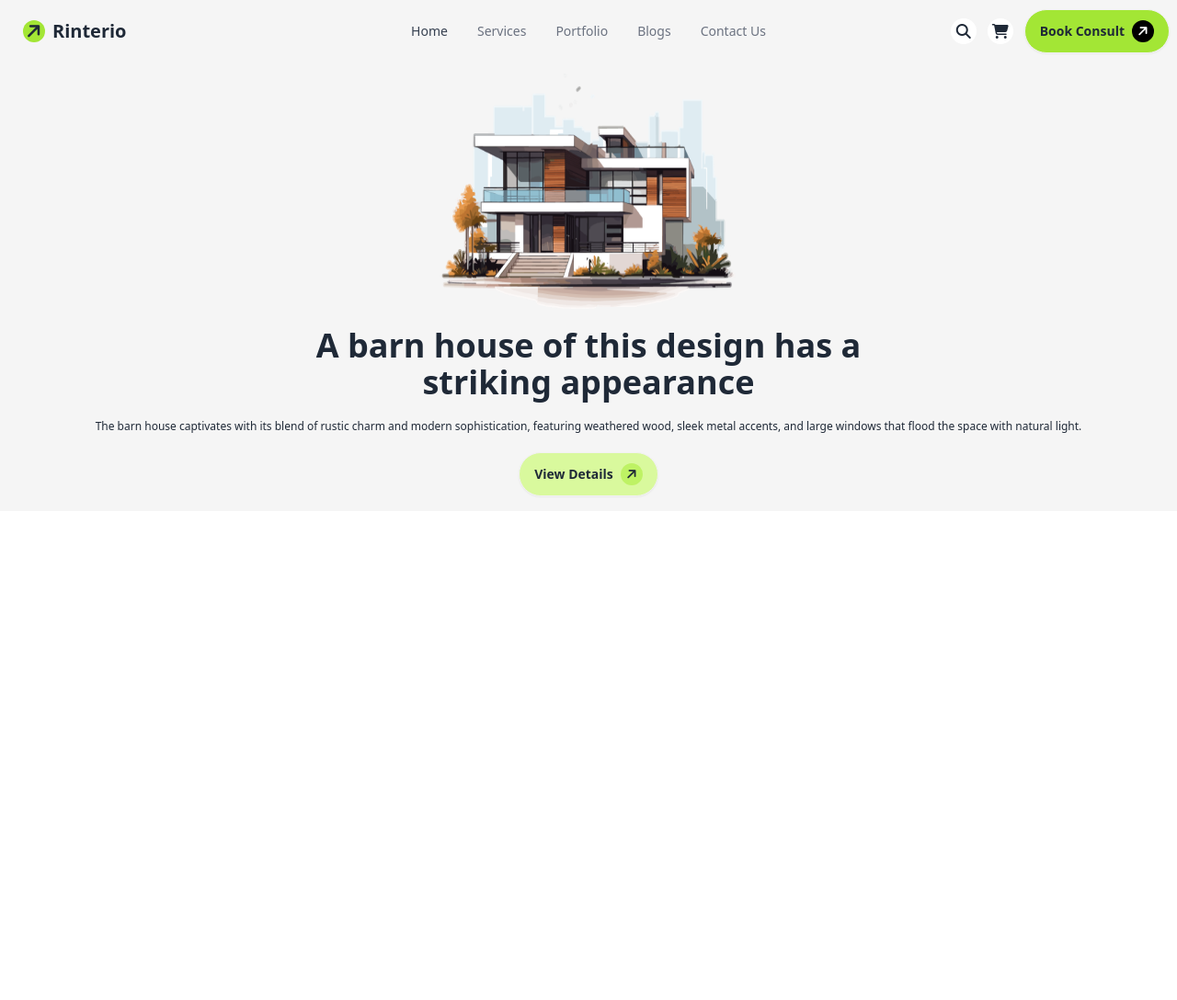
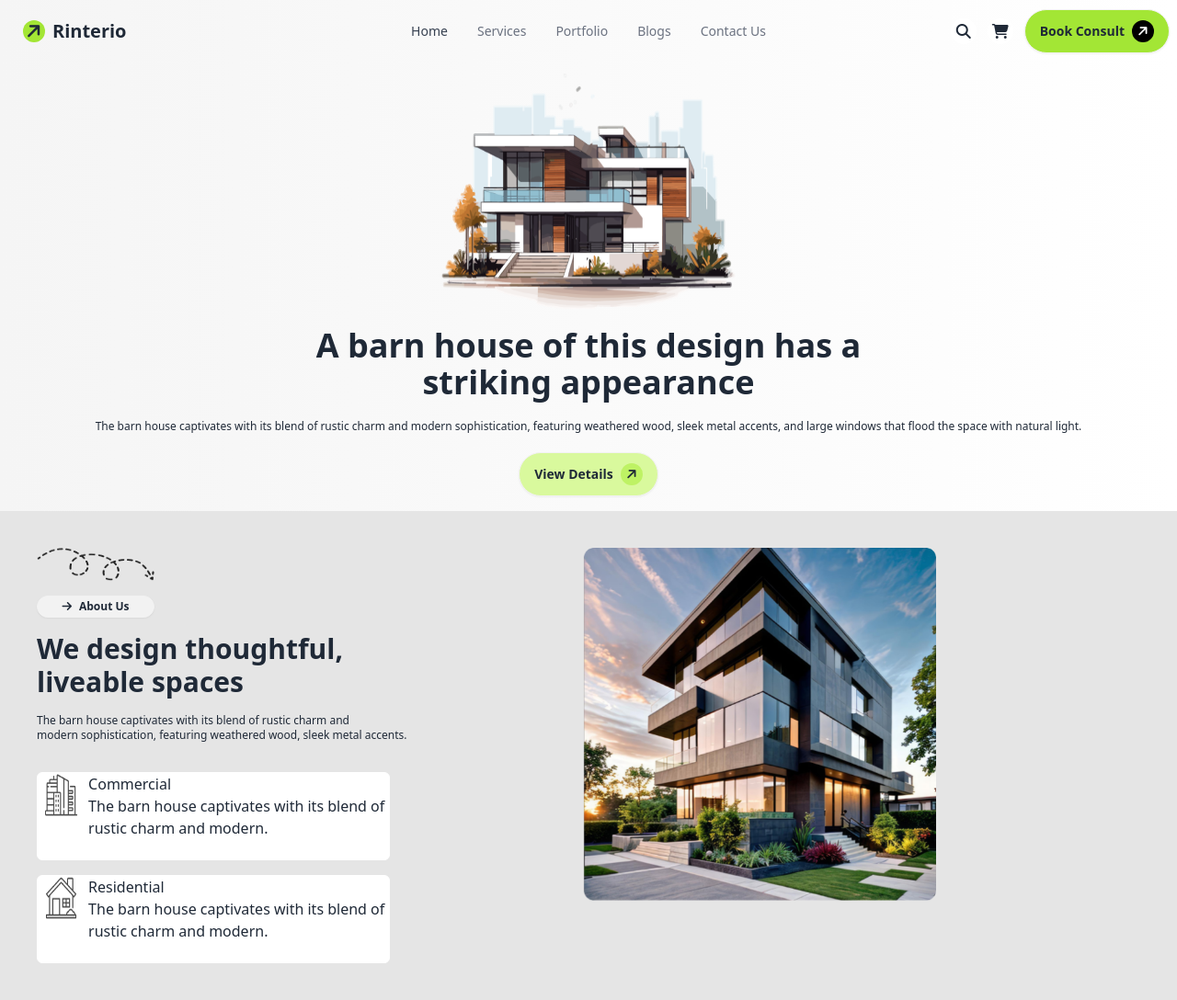
Before and after one commit to Farjana-22/a3, a plain HTML site: page index.html in a window 1280 px wide. Shown: the whole page at 92% size. Before the commit the page ends 800 px from the top, so only its background shows below. Drawn offline with nearby package versions, Linux system fonts and the light colour scheme.

Commit message:
banner added

```diff
--- a/index.html
+++ b/index.html
@@ -13,7 +13,7 @@
 <script src="https://cdn.tailwindcss.com"></script>
 </head>
 <body>
-  <header class="bg-neutral-100">
+  <header class= "bg-gradient-to-r from-neutral-100 to-white ">
     <div >
       <div class="navbar ">
           <div class="navbar-start">
@@ -73,7 +73,48 @@
       View Details  <i class="fa-solid fa-arrow-right bg-lime-300 rounded-full -rotate-45 inline-flex w-6 h-6 justify-center items-center"></i></a>
   </div>
   </header>
+ <main >
+  <section class="bg-neutral-200">
+<div class="flex flex-col p-10 lg:flex-row gap-48 ">
 
+<div class="flex flex-col gap-4">
+  <div class="hidden lg:flex h-9 w-13">
+    <img src="assets/Vector.png">
+  </div>
+  <a class="btn rounded-3xl btn-xs w-32">
+    <i class="fa-solid fa-arrow-right  justify-center items-center"> </i> About Us</a>
+    <h1 class="font-extrabold text-3xl">
+      We design thoughtful,<br> liveable spaces
+    </h1>
+    <p class="font-normal text-xs mb-4">The barn house captivates with its blend of rustic charm and <br>
+      modern sophistication, featuring weathered wood, sleek metal accents.</p>
+    <div class="bg-white h-24 w-96 flex gap-5 border border-white rounded-md">
+  <div><img src="assets/commercial.png" class="h-12 w-12 ml-2"></div>
+  <div>
+    <h3>Commercial</h3>
+    <p>The barn house captivates with its blend of rustic charm and modern.</p>
+  </div>
+
+    </div>
+    <div class="bg-white h-24 w-96  flex gap-5  border border-white rounded-md ">
+  <div><img src="assets/residential.png" class="h-12 w-12 ml-2"></div>
+  <div>
+    <h3>Residential</h3>
+    <p>The barn house captivates with its blend of rustic charm and modern.</p>
+  </div>
+    </div>
+  </div>
+  <div>
+    <img src="assets/Rectangle.png" class="h-96 w-96" >
+  </div>
+</div>
+
+
+
+
+  </section>
+  <section></section>
+ </main>
 
 </body>
 </html>
```
